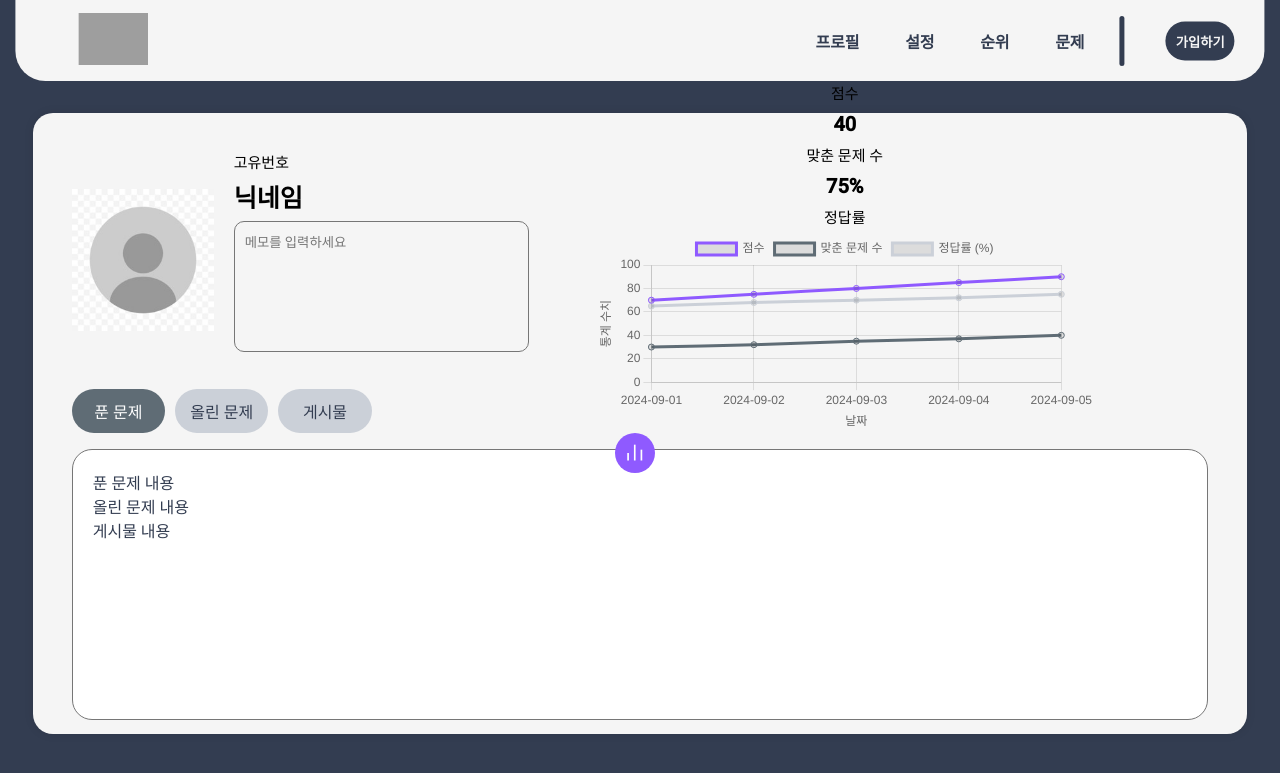
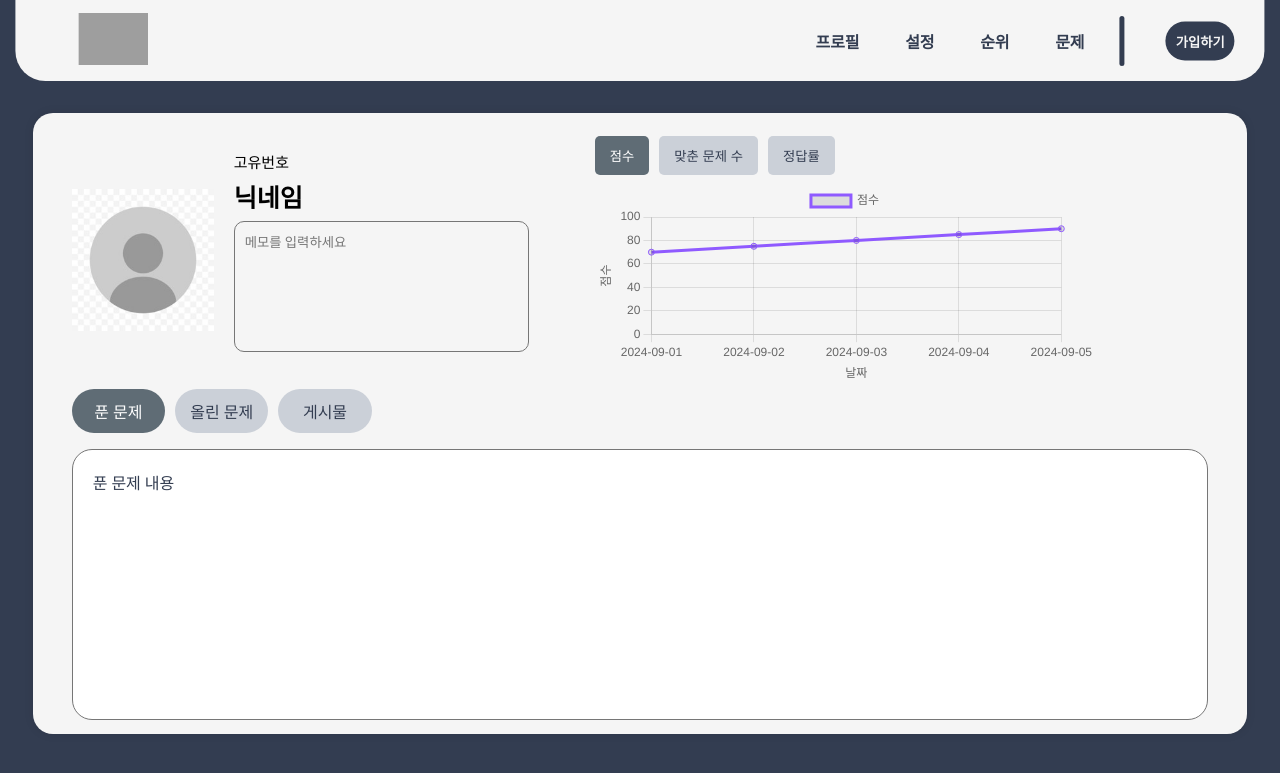
Before and after one commit to 18st-kang/GSSH-SW-AI-PROJECT-2024, a Flask app: page / in a window 1280 px wide. Shown: the top 773 px of the page. Run offline with Flask 3, Linux system fonts and the light colour scheme; grey boxes are pictures that could not be loaded.

Commit message:
그래프 수정
그래프수정

```diff
--- a/templates/myPage_index.html
+++ b/templates/myPage_index.html
@@ -6,15 +6,8 @@
     <meta name="viewport" content="width=device-width, initial-scale=1.0">
     <link href="https://cdn.jsdelivr.net/npm/remixicon@2.5.0/fonts/remixicon.css" rel="stylesheet">
     <link rel="stylesheet" href="static/js/myPage_swiperBundleMin.js">
-    <link rel="stylesheet" href= "static/css/myPage_styles.css">
+    <link rel="stylesheet" href="static/css/myPage_styles.css">
     <title>Step4STEM</title>
-    <style>
-        /* Canvas의 크기를 설정 */
-        #statsChart {
-            width: 100%;
-            height: 400px; /* 원하는 높이로 설정 */
-        }
-    </style>
 </head>
 <body class="mypage">
     <nav>
@@ -46,24 +39,12 @@
                     <textarea class="profile-memo" placeholder="메모를 입력하세요"></textarea>
                 </div>
                 <div class="profile-stats">
-                    <div class="profile-stats-container stats-numeric">
-                        <div class="profile-stats-number">85</div>
-                        <div class="profile-stats-title">점수</div>
+                    <div class="graph-tabs">
+                        <button onclick="updateChart('score')" class="active">점수</button>
+                        <button onclick="updateChart('solved')" class="">맞춘 문제 수</button>
+                        <button onclick="updateChart('accuracy')" class="">정답률</button>
                     </div>
-                    <div class="profile-stats-container stats-numeric">
-                        <div class="profile-stats-number">40</div>
-                        <div class="profile-stats-title">맞춘 문제 수</div>
-                    </div>
-                    <div class="profile-stats-container stats-numeric">
-                        <div class="profile-stats-number">75%</div>
-                        <div class="profile-stats-title">정답률</div>
-                    </div>
-
-                    <canvas id="statsChart" style="display: block; box-sizing: border-box; height: 200px; width: 500px;"></canvas>
-
-                    <button class="stats-toggle-btn" onclick="toggleStatsView()">
-                        <i class="ri-bar-chart-line"></i>
-                    </button>
+                    <canvas id="statsChart" style="box-sizing: border-box; height: 200px; width: 500px;"></canvas>
                 </div>
             </div>
             <div class="tab">
@@ -73,9 +54,9 @@
                     <li><a href="#tab03">게시물</a></li>
                 </ul>
                 <div class="tabcontent">
-                    <div id="tab01">푼 문제 내용</div>
-                    <div id="tab02">올린 문제 내용</div>
-                    <div id="tab03">게시물 내용</div>
+                    <div id="tab01" style="display: block;">푼 문제 내용</div>
+                    <div id="tab02" style="display: none;">올린 문제 내용</div>
+                    <div id="tab03" style="display: none;">게시물 내용</div>
                 </div>
             </div>
         </div>
```
Also changed, not shown: static/js/myPage_main.js (+53 -32 lines).
